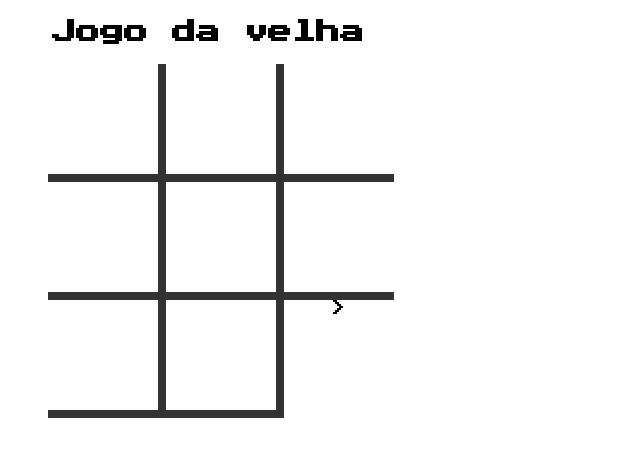
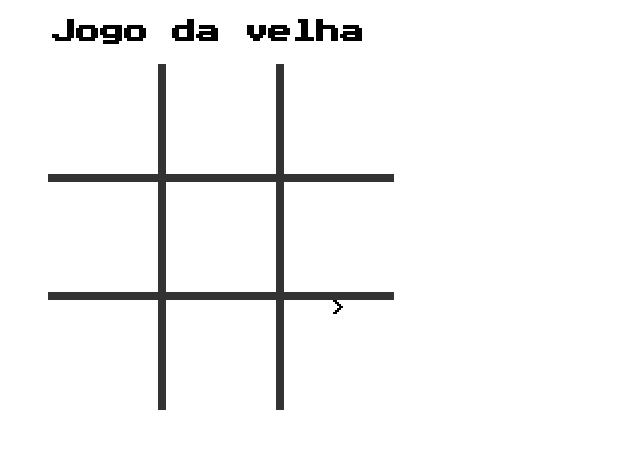
Before and after one commit to smfssilva/angular-jogo-da-velha, an Angular app: page / in a window 1280 px wide. Both pictures are taken after a click on the link "Iniciar". Shown: the top 456 px of the page, without its empty margins (0-640 px from the left). Built offline with nearby package versions, Linux system fonts and the light colour scheme.

Commit message:
Implementando a tela fim de jogo

```diff
--- a/src/app/jogo-da-velha/jogo-da-velha.component.html
+++ b/src/app/jogo-da-velha/jogo-da-velha.component.html
@@ -16,7 +16,8 @@
         [class.kz-img-x]="exibirX(0, 0)"
         [class.kz-img-o]="exibirO(0, 0)"
         [class.kz-cor-vitoria]="exibirVitoria(0, 0)"
-        (click)="jogar(0, 0)"></li>
+        (click)="jogar(0, 0)"
+      ></li>
 
       <li class="kz-border-bottom kz-border-right"
         [ngClass]="{
@@ -52,26 +53,25 @@
          'kz-img-vitoria': exibirVitoria(1, 2) }"
           (click)="jogar(1,2)"
       ></li>
-      <li class="kz-border-bottom kz-border-right"
+      <li class="kz-border-right"
         [class.kz-img-x]="exibirX(2, 0)"
         [class.kz-img-o]="exibirO(2, 0)"
         [class.kz-cor-vitoria]="exibirVitoria(2, 0)"
         (click)="jogar(2, 0)"></li>
 
-      <li class="kz-border-bottom kz-border-right"
+      <li class="kz-border-right"
         [ngClass]="{
           'kz-img-x': exibirX(2, 1),
           'kz-img-o': exibirO(2, 1),
           'kz-img-vitoria': exibirVitoria(2, 1)}"
           (click)="jogar(2,1)"
       ></li>
-      <li>
-        <!-- [ngClass]="{
+      <li
+        [ngClass]="{
           'kz-img-x': exibirX(2, 2),
           'kz-img-o': exibirO(2, 2),
           'kz-img-vitoria': exibirVitoria(2, 2)}"
-          (click)="jogar(2,2)"> -->
-
+          (click)="jogar(2,2)">
       ></li>
     </ul>
   </div><!-- fim tabuleiro -->
@@ -79,12 +79,12 @@
   <!-- tela final -->
   <div *ngIf="showFinal">
     <span>
-    <p>Você venceu!!!</p>
-    <p>Você perdeu...</p>
-    <p>O jogo terminou empatado...</p>
+    <p *ngIf="jogador==2">Você venceu!!!</p>
+    <p *ngIf="jogador==1">Você perdeu...</p>
+    <p *ngIf="jogador==0">O jogo terminou empatado...</p>
     <br />
     <a href="#"
-         class="botao">
+         class="botao" (click)="novoJogo()">
          Jogar novamente
       </a>
     </span>
--- a/src/app/jogo-da-velha/jogo-da-velha.component.ts
+++ b/src/app/jogo-da-velha/jogo-da-velha.component.ts
@@ -37,20 +37,24 @@ export class JogoDaVelhaComponent implements OnInit {
     this.jogoDaVelhaService.jogar(posX, posY);
   }
 
-  exibirX(posx: number, posY: number): boolean {
-    return this.jogoDaVelhaService.exibirX(posx, posY);
+  exibirX(posX: number, posY: number): boolean {
+    return this.jogoDaVelhaService.exibirX(posX, posY);
   }
 
   exibirO(posx: number, posY: number): boolean {
     return this.jogoDaVelhaService.exibirO(posx, posY);
   }
 
-  exibirVitoria(posx: number, posY: number): boolean {
-    return this.jogoDaVelhaService.exibirVitoria(posx, posY);
+  exibirVitoria(posX: number, posY: number): boolean {
+    return this.jogoDaVelhaService.exibirVitoria(posX, posY);
   }
 
+  get jogador(): number {
+    return this.jogoDaVelhaService.jogador;
+  }
 
-
-
+  novoJogo(): void {
+    this.jogoDaVelhaService.novoJogo();
+  }
 
 }
--- a/src/app/jogo-da-velha/shared/jogo-da-velha.service.ts
+++ b/src/app/jogo-da-velha/shared/jogo-da-velha.service.ts
@@ -19,15 +19,7 @@ export class JogoDaVelhaService {
   private _showTabuleiro: boolean;
   private _showFinal: boolean;
 
-  constructor() {
-    this._showInicio = true;
-    this._showTabuleiro = false;
-    this._showFinal = false;
-    this.numMovimentos = 0;
-    this._jogador = this.X;
-    this.vitoria = false;
-    this.inicializarTabuleiro();
-  }
+  constructor() { }
 
   inicializar(): void {
     this._showInicio = true;
@@ -78,6 +70,10 @@ export class JogoDaVelhaService {
     this.vitoria = this.fimJogo(posX, posY, this.tabuleiro, this._jogador);
     this._jogador = (this._jogador === this.X) ? this.O : this.X;
 
+    if (!this.vitoria && this.numMovimentos < 9) {
+      this.cpuJogar();
+    }
+
     if (this.vitoria !== false) {
       this._showFinal = true;
     }
@@ -87,74 +83,6 @@ export class JogoDaVelhaService {
       this._showFinal = true;
     }
 
-    if (!this.vitoria && this.numMovimentos < 9) {
-      this.cpuJogar();
-    }
-  }
-
-
-  cpuJogar(): void {
-    let jogada: number[] = this.obterJogada(this.O);
-
-    if (jogada.length <= 0) {
-      jogada = this.obterJogada(this.X);
-    }
-
-    if (jogada.length <= 0) {
-      let jogadas: any = [];
-      for (let i=0; i<this.TAM_TAB; i++) {
-        for (let j=0; j<this.TAM_TAB; j++) {
-          jogadas.push([i,j]);
-        }
-      }
-      let k = Math.floor((Math.random() * (jogadas.length - 1)));
-      jogada = [jogadas[k][0], jogadas[k][1]];
-
-    }
-
-    this.tabuleiro[jogada[0]][jogada[1]] = this._jogador;
-    this.numMovimentos++;
-    this.vitoria = this.fimJogo(jogada[0], jogada[1], this.tabuleiro, this._jogador);
-    this._jogador =(this._jogador === this.X) ? this.O:this.X;
-  }
-  obterJogada(jogador: number): number[] {
-    let tab = this.tabuleiro;
-    for (let lin = 0; lin < this.TAM_TAB; lin++) {
-      for (let col =  0; col < this.TAM_TAB; col++) {
-        if (tab[lin][col] !== this.VAZIO) {
-          continue;
-        }
-        tab[lin][col] = jogador;
-        if (this.fimJogo(lin, col, tab, jogador)) {
-          return [lin, col];
-        }
-      }
-    }
-    return [];
-  }
-
-  exibirX(posX: number, posY: number): boolean {
-    return this.tabuleiro[posX][posY] === this.X;
-  }
-
-  exibirO(posX: number, posY: number): boolean {
-    return this.tabuleiro[posX][posY] === this.O
-  }
-
-  exibirVitoria(posX: number, posY: number): boolean {
-    let exibirVitoria: boolean = false;
-
-    if (!this.vitoria) {
-      return exibirVitoria;
-    }
-
-    for (let pos of this.vitoria) {
-      if (pos[0] === posX && pos[1] === posY) {
-        exibirVitoria = true;
-        break;
-      }
-    }
-    return exibirVitoria;
   }
 
   fimJogo(linha: number, coluna: number, tabuleiro: any, jogador: number) {
@@ -186,6 +114,72 @@ export class JogoDaVelhaService {
     return fim;
   }
 
+  cpuJogar(): void {
+    let jogada: number[] = this.obterJogada(this.O);
+
+    if (jogada.length <= 0) {
+      jogada = this.obterJogada(this.X);
+    }
+
+    if (jogada.length <= 0) {
+      let jogadas: any = [];
+      for (let i=0; i<this.TAM_TAB; i++) {
+        for (let j=0; j<this.TAM_TAB; j++) {
+          jogadas.push([i,j]);
+        }
+      }
+      let k = Math.floor((Math.random() * (jogadas.length - 1)));
+      jogada = [jogadas[k][0], jogadas[k][1]];
+
+    }
+
+    this.tabuleiro[jogada[0]][jogada[1]] = this._jogador;
+    this.numMovimentos++;
+    this.vitoria = this.fimJogo(jogada[0], jogada[1], this.tabuleiro, this._jogador);
+    this._jogador =(this._jogador === this.X) ? this.O:this.X;
+  }
+
+  obterJogada(jogador: number): number[] {
+    let tab = this.tabuleiro;
+    for (let lin = 0; lin < this.TAM_TAB; lin++) {
+      for (let col =  0; col < this.TAM_TAB; col++) {
+        if (tab[lin][col] !== this.VAZIO) {
+          continue;
+        }
+        tab[lin][col] = jogador;
+        if (this.fimJogo(lin, col, tab, jogador)) {
+          return [lin, col];
+        }
+        tab[lin][col] = this.VAZIO;
+      }
+    }
+    return [];
+  }
+
+  exibirX(posX: number, posY: number): boolean {
+    return this.tabuleiro[posX][posY] === this.X;
+  }
+
+  exibirO(posX: number, posY: number): boolean {
+    return this.tabuleiro[posX][posY] === this.O
+  }
+
+  exibirVitoria(posX: number, posY: number): boolean {
+    let exibirVitoria: boolean = false;
+
+    if (!this.vitoria) {
+      return exibirVitoria;
+    }
+
+    for (let pos of this.vitoria) {
+      if (pos[0] === posX && pos[1] === posY) {
+        exibirVitoria = true;
+        break;
+      }
+    }
+    return exibirVitoria;
+  }
+
   novoJogo(): void {
     this.inicializar();
     this._showFinal = false;
```
